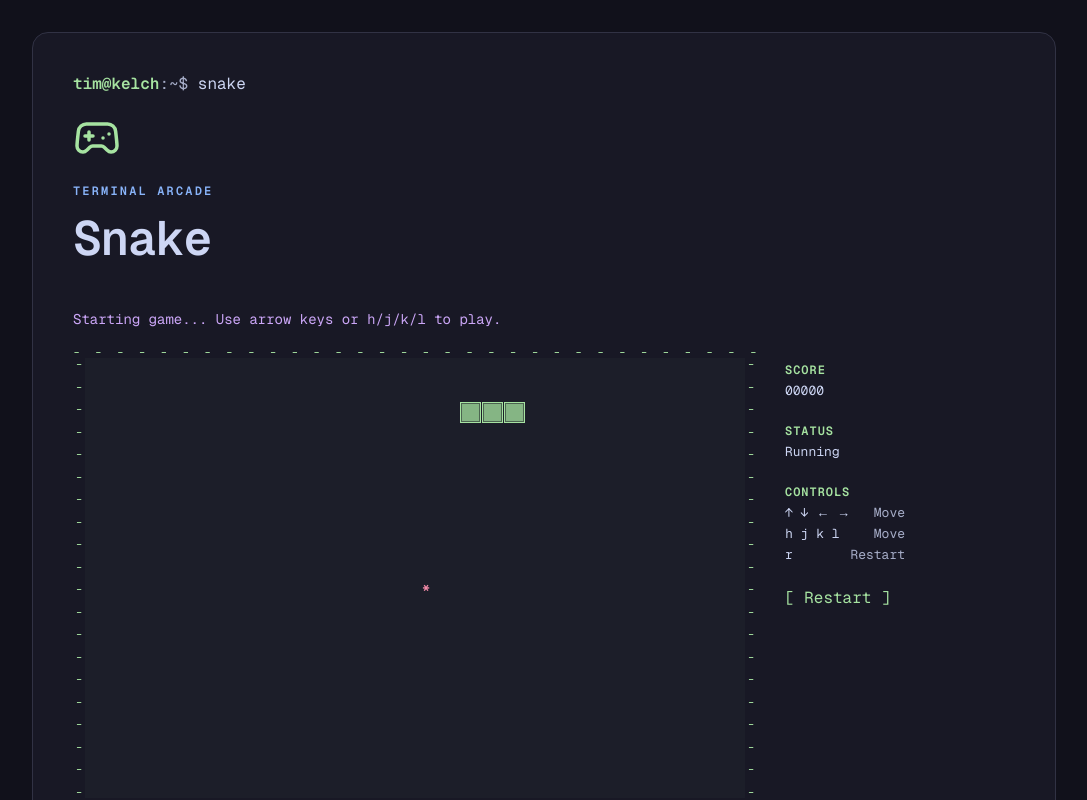
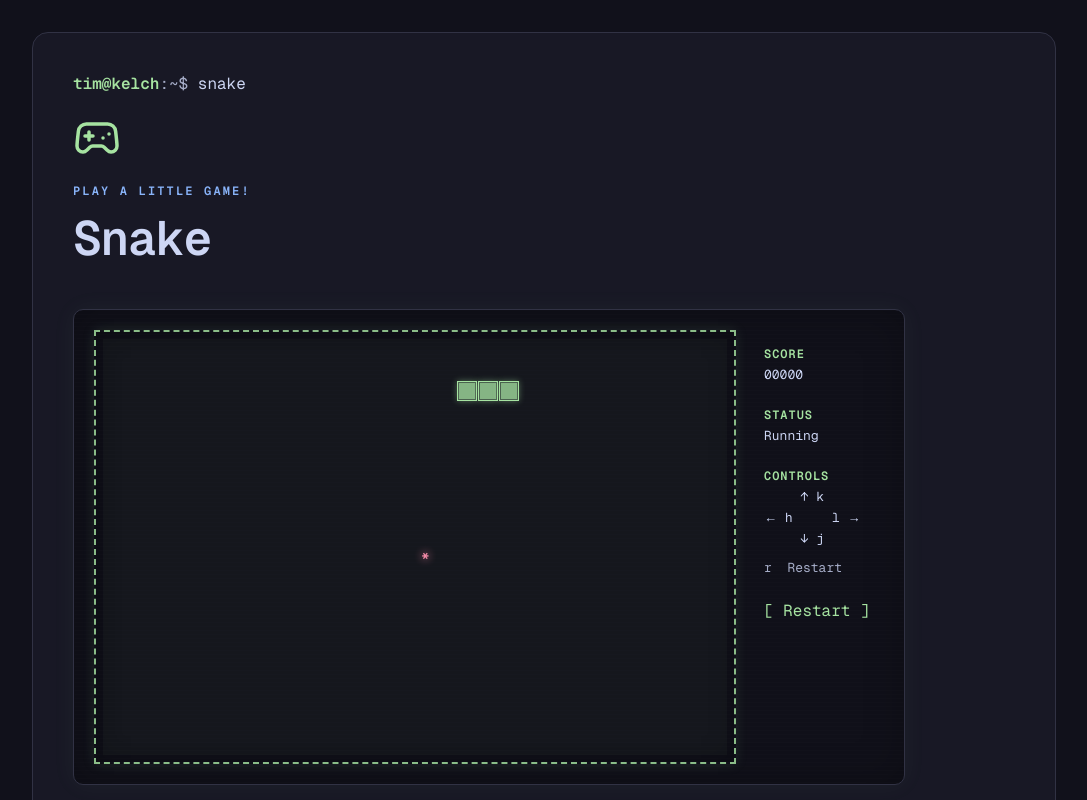
Before and after one commit to silicon-eagle/cv-sh, a Next.js app: page /snake in a window 1280 px wide. Shown: the top 800 px of the page, without its empty margins (96-1183 px from the left). Built offline with nearby package versions, Linux system fonts and the light colour scheme.

Commit message:
added snake game

```diff
--- a/app/snake/page.tsx
+++ b/app/snake/page.tsx
@@ -3,7 +3,7 @@ import { PageLayout } from "@/components/page-layout";
 
 export default function SnakePage() {
   return (
-    <PageLayout command="snake" title="Snake" eyebrow="Terminal arcade">
+    <PageLayout command="snake" title="Snake" eyebrow="Play a little game!">
       <Snake />
     </PageLayout>
   );
--- a/components/snake.module.css
+++ b/components/snake.module.css
@@ -1,6 +1,7 @@
 .game {
   width: 100%;
   max-width: 52rem;
+  outline: none;
 }
 
 .instructions {
@@ -11,39 +12,30 @@
 }
 
 .gameArea {
+  position: relative;
   display: grid;
   gap: 1.25rem;
+  padding: 1rem;
+  overflow: hidden;
+  background:
+    linear-gradient(rgb(255 255 255 / 1.5%), transparent 1px),
+    color-mix(in srgb, var(--background) 94%, black);
+  background-size: 100% 4px;
+  border: 1px solid var(--border);
+  border-radius: 0.625rem;
+  box-shadow:
+    inset 0 0 2.5rem rgb(0 0 0 / 24%),
+    0 0 1.5rem color-mix(in srgb, var(--snake-accent) 5%, transparent);
 }
 
 .playfield {
   position: relative;
   min-width: 0;
-  color: var(--snake-accent);
-}
-
-.horizontalBorder {
-  display: flex;
-  justify-content: space-between;
-  height: 1em;
-  overflow: hidden;
-  font-size: clamp(0.5rem, 1.5vw, 0.75rem);
-  line-height: 1;
-}
-
-.boardRow {
-  display: grid;
-  grid-template-columns: auto minmax(0, 1fr) auto;
-}
-
-.verticalBorder {
-  display: flex;
-  width: 1em;
-  flex-direction: column;
-  justify-content: space-between;
-  align-items: center;
-  overflow: hidden;
-  font-size: clamp(0.5rem, 1.5vw, 0.75rem);
-  line-height: 1;
+  padding: 0.45rem;
+  border: 2px dashed color-mix(in srgb, var(--snake-accent) 82%, transparent);
+  box-shadow:
+    0 0 0.75rem color-mix(in srgb, var(--snake-accent) 12%, transparent),
+    inset 0 0 1.5rem rgb(0 0 0 / 28%);
 }
 
 .grid {
@@ -63,7 +55,9 @@
 .snake {
   background: color-mix(in srgb, var(--snake-accent) 78%, var(--background));
   border: 1px solid var(--snake-accent);
-  box-shadow: inset 0 0 0 1px color-mix(in srgb, var(--background) 50%, transparent);
+  box-shadow:
+    inset 0 0 0 1px color-mix(in srgb, var(--background) 50%, transparent),
+    0 0 0.4rem color-mix(in srgb, var(--snake-accent) 42%, transparent);
 }
 
 .food {
@@ -78,6 +72,7 @@
   font-size: clamp(0.5rem, 1.4vw, 0.9rem);
   font-weight: 700;
   line-height: 1;
+  text-shadow: 0 0 0.5rem currentColor;
   transform: translate(-50%, -42%);
 }
 
@@ -91,6 +86,7 @@
   letter-spacing: 0.14em;
   background: color-mix(in srgb, var(--background) 92%, transparent);
   border: 1px solid currentColor;
+  box-shadow: 0 0 1rem rgb(0 0 0 / 55%);
   transform: translate(-50%, -50%);
 }
 
@@ -111,30 +107,31 @@
 }
 
 .stat p,
-.controls dl {
+.directionKeys,
+.restartKey {
   color: var(--text);
   font-size: 0.75rem;
 }
 
-.controls dl {
-  margin: 0;
+.directionKeys {
+  display: grid;
+  grid-template-areas:
+    ". up ."
+    "left . right"
+    ". down .";
+  grid-template-columns: repeat(3, max-content);
+  justify-content: start;
+  gap: 0.25rem 0.5rem;
+  white-space: nowrap;
 }
 
-.controls dl div {
-  display: flex;
-  justify-content: space-between;
-  gap: 0.75rem;
-}
+.up { grid-area: up; }
+.left { grid-area: left; }
+.right { grid-area: right; }
+.down { grid-area: down; }
 
-.controls dl div + div {
-  margin-top: 0.25rem;
-}
-
-.controls dt {
-  color: var(--text);
-}
-
-.controls dd {
+.restartKey {
+  margin-top: 0.75rem;
   color: var(--muted);
 }
 
@@ -170,6 +167,7 @@
     grid-template-columns: minmax(0, 1fr) 7.5rem;
     align-items: start;
     gap: 1.75rem;
+    padding: 1.25rem;
   }
 
   .stats {
@@ -184,7 +182,8 @@
   }
 
   .stat p,
-  .controls dl {
+  .directionKeys,
+  .restartKey {
     font-size: 0.8125rem;
   }
 }
--- a/components/snake.tsx
+++ b/components/snake.tsx
@@ -1,6 +1,6 @@
 "use client";
 
-import {useState, useEffect} from "react";
+import {useState, useEffect, useRef, type KeyboardEvent} from "react";
 import styles from "./snake.module.css";
 
 const GRID_SIZE_X = 30;
@@ -103,6 +103,7 @@ function renderCell(
 ) {
   const position = indexToPosition(index);
   const isSnake = isSnakeCell(position, game.snake);
+  const isSnakeHead = isSamePosition(position, game.snake[0]);
   const isFood = isSamePosition(position, game.food)
 
   const className = [
@@ -117,6 +118,7 @@ function renderCell(
     <div
       key={index}
       className={className}
+      data-snake={isSnakeHead ? "head" : isSnake ? "body" : undefined}
     />
   );
 }
@@ -237,6 +239,11 @@ export default function Snake() {
   // initialization
 
   const [game, setGame] = useState<GameState>(createInitialGameState);
+  const gameRef = useRef<HTMLElement>(null);
+
+  useEffect(() => {
+    gameRef.current?.focus({ preventScroll: true });
+  }, []);
 
   // timer
   useEffect(() => {
@@ -255,16 +262,22 @@ export default function Snake() {
     };
   }, [game.gameOver]);
 
-  // keyboard interaction
-  useEffect(() => {
-    function handleKeyDown(event: KeyboardEvent) {
-      if (event.key.toLowerCase() === "r") {
+  function handleKeyDown(event: KeyboardEvent<HTMLElement>) {
+    if (event.altKey || event.ctrlKey || event.metaKey) {
+      return;
+    }
+
+    const normalizedKey = event.key.toLowerCase();
+
+    if (normalizedKey === "r") {
       event.preventDefault();
       setGame(createInitialGameState());
       return;
     }
 
-      const requestedDirection = KEY_DIRECTION[event.key];
+    const requestedDirection =
+      KEY_DIRECTION[event.key] ??
+      KEY_DIRECTION[normalizedKey];
 
     if (!requestedDirection) {
       return;
@@ -290,33 +303,16 @@ export default function Snake() {
     });
   }
 
-    window.addEventListener("keydown", handleKeyDown);
-
-    return () => {
-      window.removeEventListener("keydown", handleKeyDown);
-    };
-  }, []);
-
   return (
-    <section className={styles.game} aria-label="Snake game">
-      <p className={styles.instructions}>
-        Starting game... Use arrow keys or h/j/k/l to play.
-      </p>
-
+    <section
+      ref={gameRef}
+      className={styles.game}
+      aria-label="Snake game"
+      tabIndex={0}
+      onKeyDown={handleKeyDown}
+    >
       <div className={styles.gameArea}>
         <div className={styles.playfield}>
-          <div className={styles.horizontalBorder} aria-hidden="true">
-            {Array.from({ length: GRID_SIZE_X + 2 }, (_, index) => (
-              <span key={index}>-</span>
-            ))}
-          </div>
-
-          <div className={styles.boardRow}>
-            <div className={styles.verticalBorder} aria-hidden="true">
-              {Array.from({ length: GRID_SIZE_Y }, (_, index) => (
-                <span key={index}>-</span>
-              ))}
-            </div>
           <div
             className={styles.grid}
             role="img"
@@ -330,18 +326,6 @@ export default function Snake() {
             {cellIndices.map(index =>
               renderCell(index, game)
             )}
-            </div>
-            <div className={styles.verticalBorder} aria-hidden="true">
-              {Array.from({ length: GRID_SIZE_Y }, (_, index) => (
-                <span key={index}>-</span>
-              ))}
-            </div>
-          </div>
-
-          <div className={styles.horizontalBorder} aria-hidden="true">
-            {Array.from({ length: GRID_SIZE_X + 2 }, (_, index) => (
-              <span key={index}>-</span>
-            ))}
           </div>
 
           {game.gameOver ? (
@@ -362,20 +346,13 @@ export default function Snake() {
 
           <div className={styles.controls}>
             <h2>Controls</h2>
-            <dl>
-              <div>
-                <dt>↑ ↓ ← →</dt>
-                <dd>Move</dd>
+            <div className={styles.directionKeys} aria-label="Movement controls">
+              <span className={styles.up}>↑ k</span>
+              <span className={styles.left}>← h</span>
+              <span className={styles.right}>l →</span>
+              <span className={styles.down}>↓ j</span>
             </div>
-              <div>
-                <dt>h j k l</dt>
-                <dd>Move</dd>
-              </div>
-              <div>
-                <dt>r</dt>
-                <dd>Restart</dd>
-              </div>
-            </dl>
+            <p className={styles.restartKey}>r&nbsp;&nbsp;Restart</p>
           </div>
 
           <button
--- a/components/terminal-line.tsx
+++ b/components/terminal-line.tsx
@@ -32,7 +32,9 @@ export function TerminalLine() {
   const [historyIndex, setHistoryIndex] = useState(history.length);
 
   useEffect(() => {
-    inputRef.current?.focus({ preventScroll: true });
+    if (pathname !== "/snake") {
+      inputRef.current?.focus({ preventScroll: true });
+    }
   }, [pathname]);
 
   return (
```
Also changed, not shown: 2 other files (tests, documents, lock files or other folders). Lines whose indentation alone changed are shown as unchanged.
